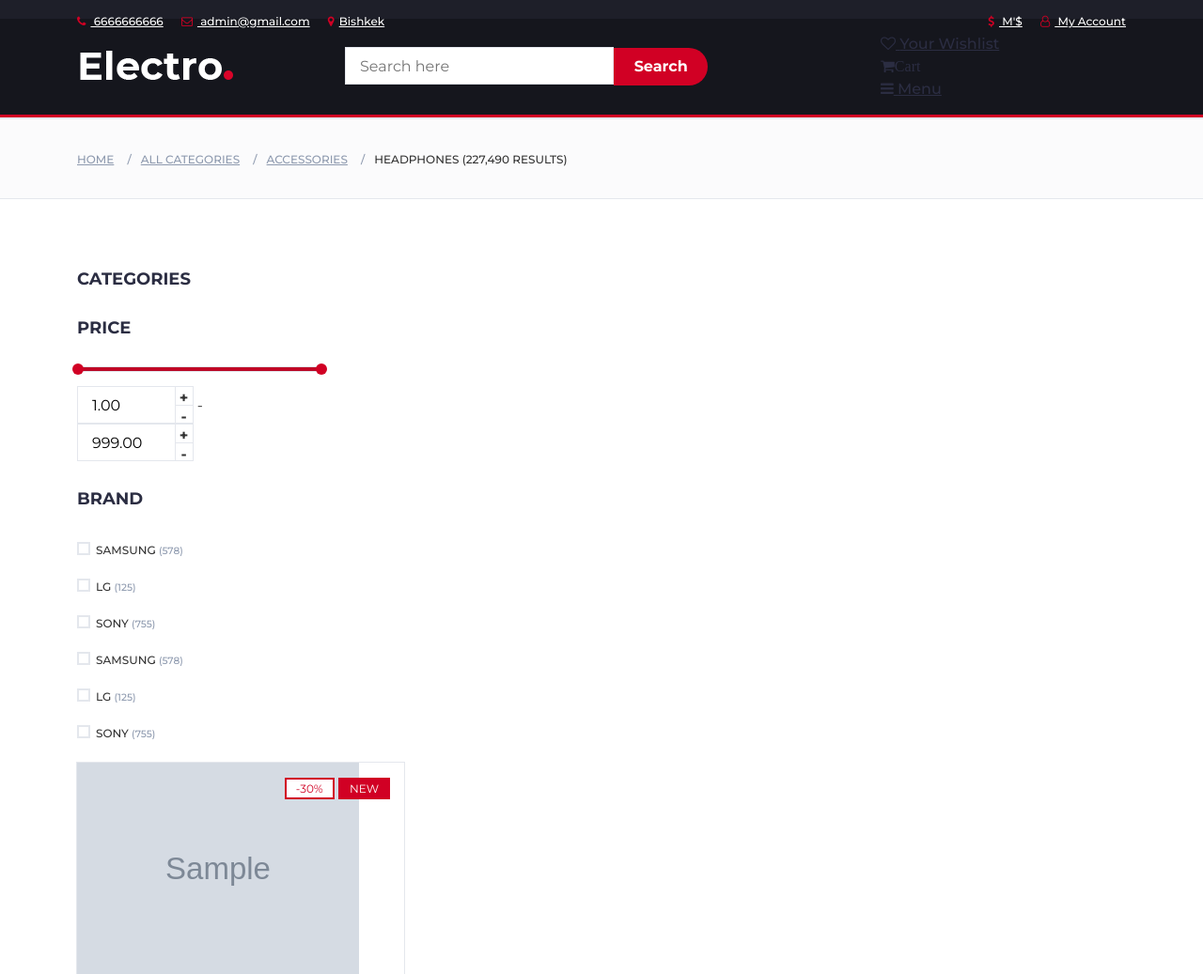
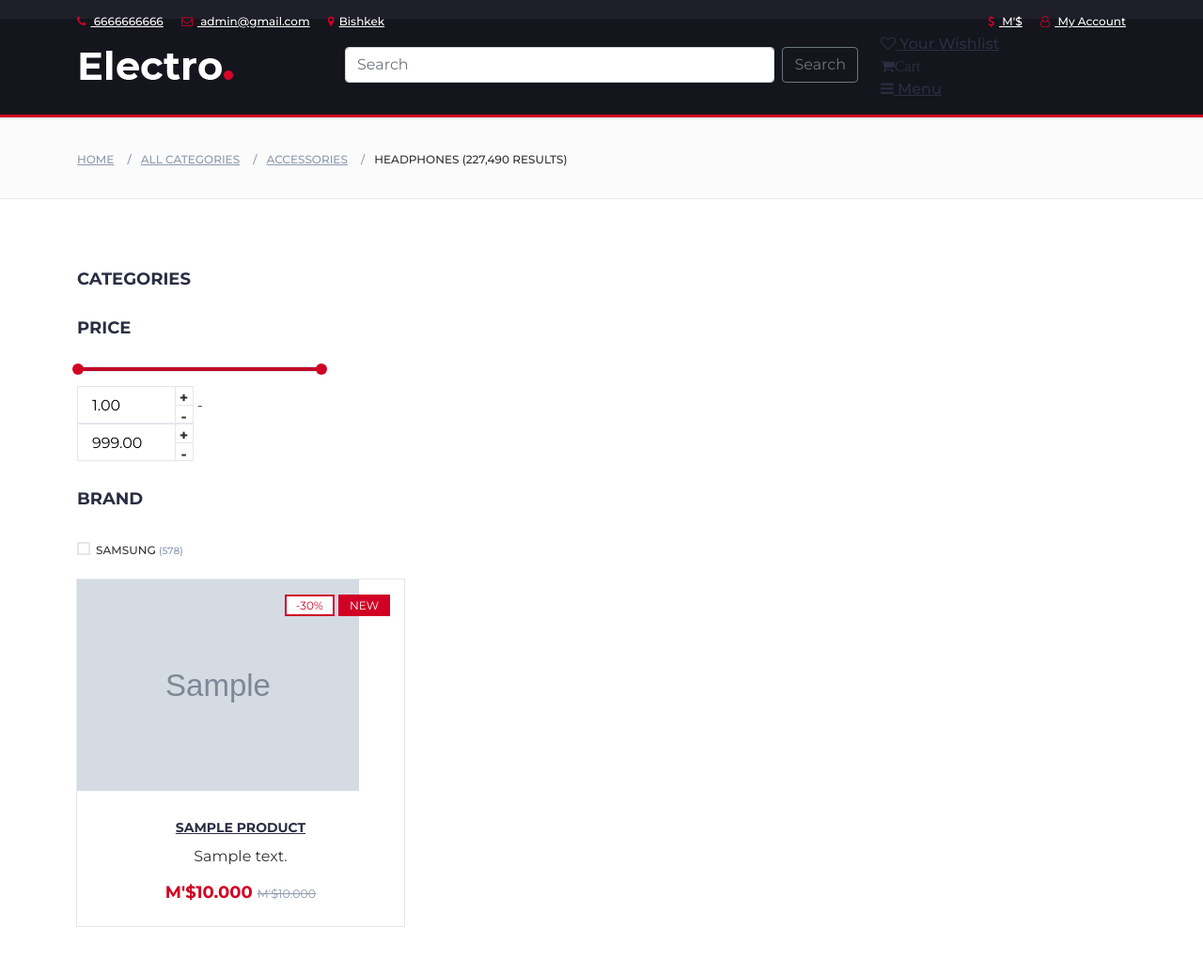
Before and after one commit to JJOKO-23/hacaton-10week, a Django app: page /home/store/ in a window 1280 px wide. Shown: the top 1037 px of the page at 94% size. Run offline with Django 3.2, Linux system fonts and the light colour scheme; tables that the repository leaves empty hold one stand-in row (values such as "Sample post"); grey boxes marked "Sample" are stand-in pictures; parts of the project's set-up code (start-up, migrations or seed data) failed here and were passed over.

Commit message:
11 commit

```diff
--- a/main/views.py
+++ b/main/views.py
@@ -48,7 +48,7 @@
 
 class SearchListView(ListView):
     model = Product
-    template_name = 'products/search.html'
+    template_name = 'search.html'
     context_object_name = 'products'
 
     def get_queryset(self):
--- a/templates/base.html
+++ b/templates/base.html
@@ -76,9 +76,9 @@
 						<!-- SEARCH BAR -->
 						<div class="col-md-6">
 							<div class="header-search">
-								<form>
-									<input class="input" placeholder="Search here">
-									<button class="search-btn">Search</button>
+								<form class="d-flex" method="get" action="{% url 'search' %}" >
+								  <input name="q" class="form-control me-2" type="search" placeholder="Search" aria-label="Search">
+								  <button class="btn btn-outline-secondary" type="submit">Search</button>
 								</form>
 							</div>
 						</div>
--- a/templates/cart/cart_detail.html
+++ b/templates/cart/cart_detail.html
@@ -1,9 +1,8 @@
 {% extends 'base.html' %}
 {% load cart_tag %}
-
 {% block content %}
 {% for key,product in request.session.cart.items %}
-<div class="card" style="width: 18rem;">
+<div class="card" style="width: 30rem; margin: 25px;">
   <img src="{{ product.image }}" class="card-img-top" alt="...">
   <div class="card-body">
     <h5 class="card-title">{{ product.name }}</h5>
@@ -24,7 +23,6 @@
   </div>
   {% endfor %}
 </div>
-    <a class="btn btn-warning" href="{% url 'cart_clear' %}" role="button">Clear</a>
-
+    <a class="btn btn-warning" style="margin-left: 25px;" href="{% url 'cart_clear' %}" role="button">Clear</a>
 
 {% endblock %}
--- a/templates/store.html
+++ b/templates/store.html
@@ -82,46 +82,6 @@
 										<small>(578)</small>
 									</label>
 								</div>
-								<div class="input-checkbox">
-									<input type="checkbox" id="brand-2">
-									<label for="brand-2">
-										<span></span>
-										LG
-										<small>(125)</small>
-									</label>
-								</div>
-								<div class="input-checkbox">
-									<input type="checkbox" id="brand-3">
-									<label for="brand-3">
-										<span></span>
-										SONY
-										<small>(755)</small>
-									</label>
-								</div>
-								<div class="input-checkbox">
-									<input type="checkbox" id="brand-4">
-									<label for="brand-4">
-										<span></span>
-										SAMSUNG
-										<small>(578)</small>
-									</label>
-								</div>
-								<div class="input-checkbox">
-									<input type="checkbox" id="brand-5">
-									<label for="brand-5">
-										<span></span>
-										LG
-										<small>(125)</small>
-									</label>
-								</div>
-								<div class="input-checkbox">
-									<input type="checkbox" id="brand-6">
-									<label for="brand-6">
-										<span></span>
-										SONY
-										<small>(755)</small>
-									</label>
-								</div>
 							</div>
 						</div>
 						<!-- /aside Widget -->
```
Also changed, not shown: templates/index.html (+32 -9 lines), templates/search.html (+20 -14 lines).
